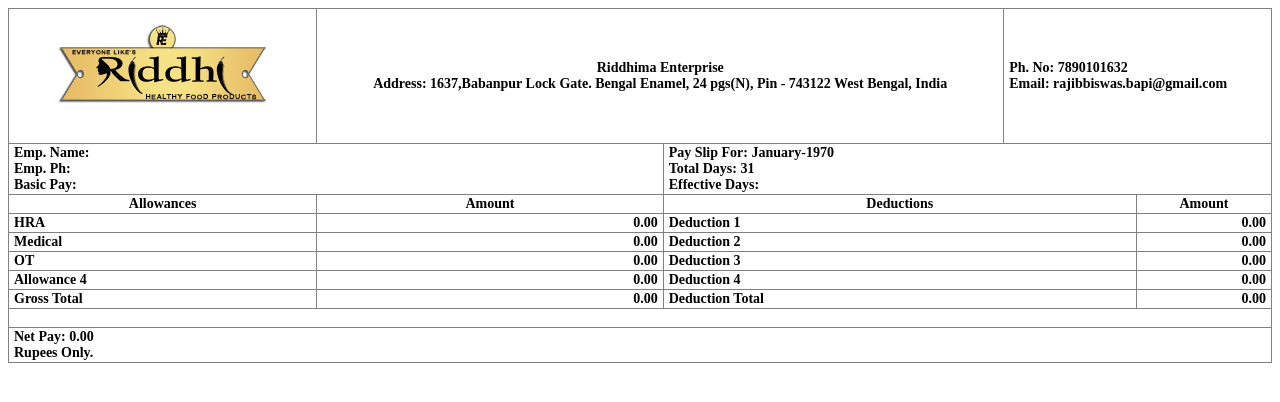
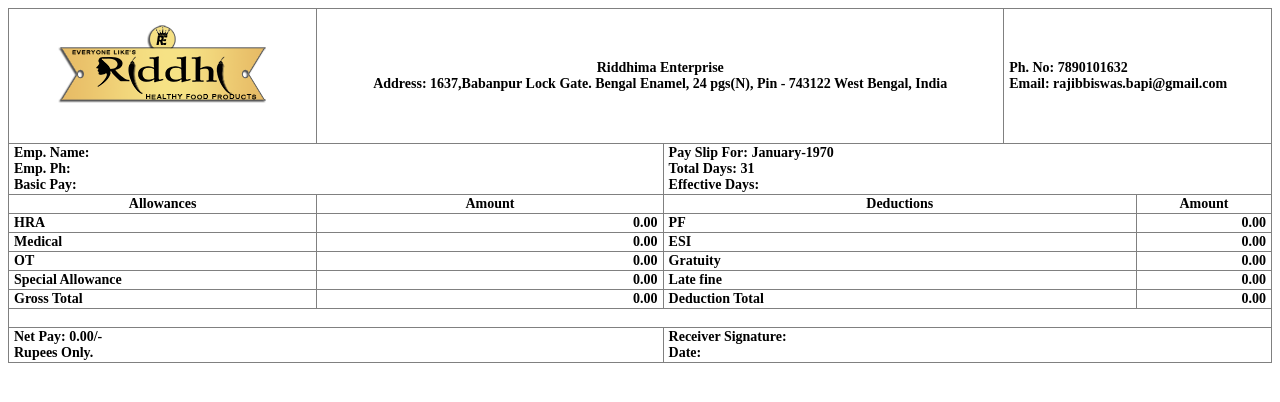
Before and after one commit to sumantts/RiddhimaEnterprise, a PHP site: page /cashbox/pages/pay_slip_printer/pay_slip_pdf.php in a window 1280 px wide. Shown: the top 402 px of the page. Run offline with PHP 8.4, Linux system fonts and the light colour scheme; the template is opened without the code that fills it, so the values that code supplies are empty.

Commit message:
payslip updated

```diff
--- a/cashbox/pages/pay_slip_printer/pay_slip_html.php
+++ b/cashbox/pages/pay_slip_printer/pay_slip_html.php
@@ -49,25 +49,25 @@ $message .="<table border='1' style='border-collapse:collapse; font-size: 14px;
 		$message .="<tr>";
 			$message .="<th colspan='3' style='text-align: left; padding-left: 5px;'>HRA</th>
 			<th colspan='3' style='text-align: right; padding-right: 5px;'>".number_format($salary_detail_data->allounce_1, 2, '.', '')."</th>
-			<th colspan='3' style='text-align: left; padding-left: 5px;'>Deduction 1</th>
+			<th colspan='3' style='text-align: left; padding-left: 5px;'>PF</th>
 			<th colspan='3' style='text-align: right; padding-right: 5px;'>".number_format($salary_detail_data->deduction_1, 2, '.', '')."</th>";
 		$message .="</tr>";
 		$message .="<tr>";
 			$message .="<th colspan='3' style='text-align: left; padding-left: 5px;'>Medical</th>
 			<th colspan='3' style='text-align: right; padding-right: 5px;'>".number_format($salary_detail_data->allounce_2, 2, '.', '')."</th>
-			<th colspan='3' style='text-align: left; padding-left: 5px;'>Deduction 2</th>
+			<th colspan='3' style='text-align: left; padding-left: 5px;'>ESI</th>
 			<th colspan='3' style='text-align: right; padding-right: 5px;'>".number_format($salary_detail_data->deduction_2, 2, '.', '')."</th>";
 		$message .="</tr>";
 		$message .="<tr>";
 			$message .="<th colspan='3' style='text-align: left; padding-left: 5px;'>OT</th>
 			<th colspan='3' style='text-align: right; padding-right: 5px;'>".number_format($salary_detail_data->allounce_3, 2, '.', '')."</th>
-			<th colspan='3' style='text-align: left; padding-left: 5px;'>Deduction 3</th>
+			<th colspan='3' style='text-align: left; padding-left: 5px;'>Gratuity</th>
 			<th colspan='3' style='text-align: right; padding-right: 5px;'>".number_format($salary_detail_data->deduction_3, 2, '.', '')."</th>";
 		$message .="</tr>";
 		$message .="<tr>";
-			$message .="<th colspan='3' style='text-align: left; padding-left: 5px;'>Allowance 4</th>
+			$message .="<th colspan='3' style='text-align: left; padding-left: 5px;'>Special Allowance</th>
 			<th colspan='3' style='text-align: right; padding-right: 5px;'>".number_format($salary_detail_data->allounce_4, 2, '.', '')."</th>
-			<th colspan='3' style='text-align: left; padding-left: 5px;'>Deduction 4</th>
+			<th colspan='3' style='text-align: left; padding-left: 5px;'>Late fine</th>
 			<th colspan='3' style='text-align: right; padding-right: 5px;'>".number_format($salary_detail_data->deduction_4, 2, '.', '')."</th>";
 		$message .="</tr>";
 
@@ -80,11 +80,7 @@ $message .="<table border='1' style='border-collapse:collapse; font-size: 14px;
 
 		$message .="<tr> <th colspan='12' style='text-align: center;'>&nbsp;</th> </tr>";
 
-		$message .="<tr> <th colspan='12' style='text-align: left; padding-left: 5px;'>
-
-		Net Pay: ".number_format($net_pay, 2, '.', '')."<br>
-		".digitToinWordConverter($net_pay)."<br>
-		</th> </tr>";
+		$message .="<tr> <th colspan='6' style='text-align: left; padding-left: 5px;'> Net Pay: ".number_format($net_pay, 2, '.', '')."/-<br> ".digitToinWordConverter($net_pay)."<br> </th> <th colspan='6' style='text-align: left; padding-left: 5px;'> Receiver Signature:<br> Date:  </th></tr>";
 
 		$message .="</tbody>";
 	$message .="</table>";
```
Also changed, not shown: cashbox/pages/emp_pay_slip.php (+6 -6 lines).
